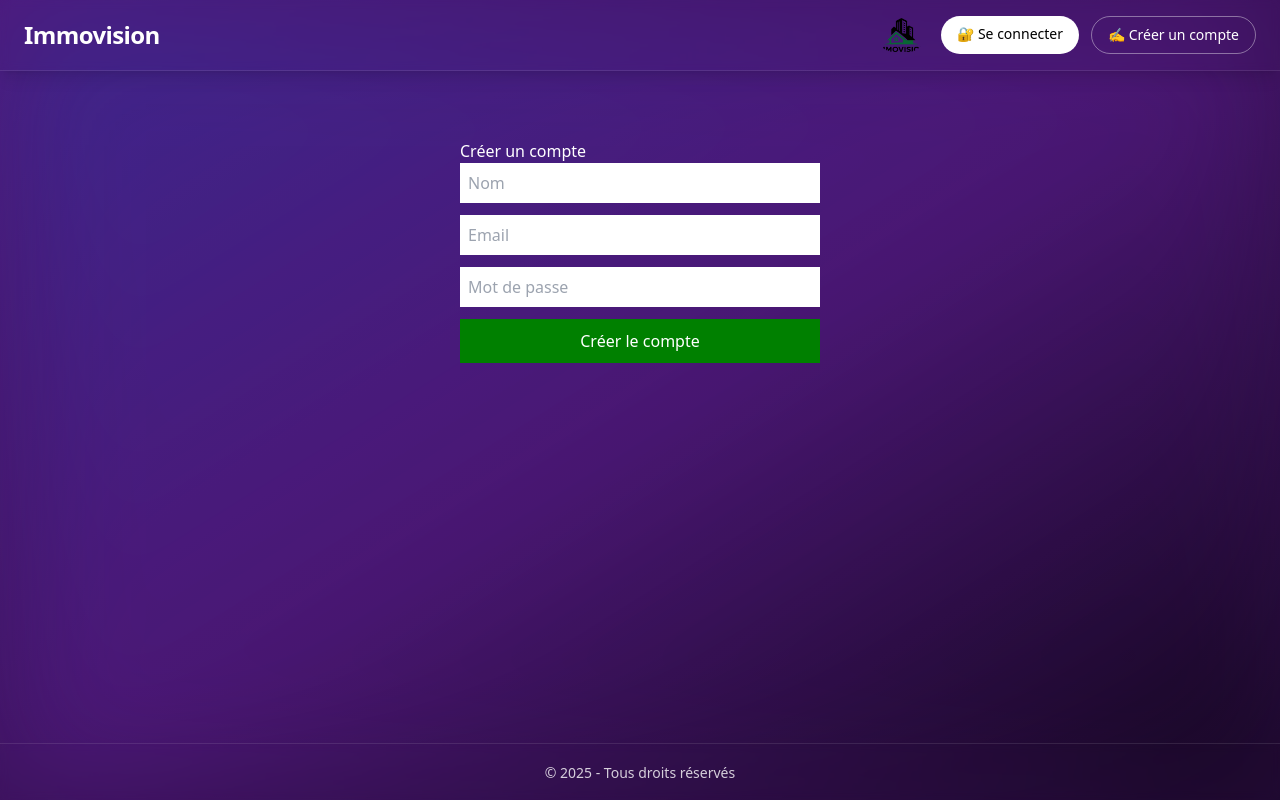
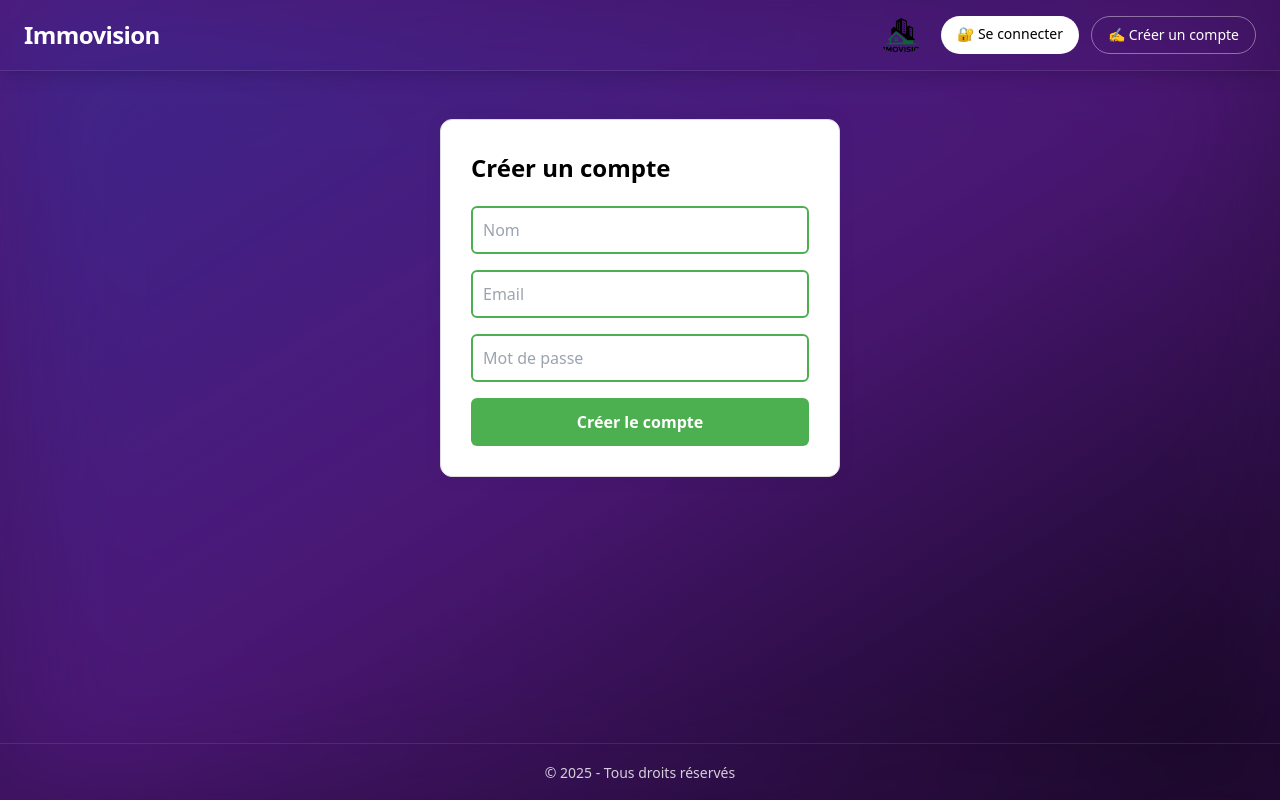
Before and after one commit to Rihpas/ImmovisionV2, a Next.js app: page /register in a window 1280 px wide. Built offline with nearby package versions, Linux system fonts and the light colour scheme.

Commit message:
correction register

```diff
--- a/app/register/page.tsx
+++ b/app/register/page.tsx
@@ -2,7 +2,7 @@
 
 import { useState, ChangeEvent, FormEvent } from 'react'
 
-export default function Page() {
+export default function RegisterPage() {
   const [formData, setFormData] = useState({
     nom: '',
     email: '',
@@ -30,7 +30,7 @@ export default function Page() {
     }
 
     try {
-      const res = await fetch('api/create', {
+      const res = await fetch('/api/create', {
         method: 'POST',
         headers: { 'Content-Type': 'application/json' },
         body: JSON.stringify({ nom, email, password })
@@ -48,11 +48,24 @@ export default function Page() {
   }
 
   return (
-    <div style={{ maxWidth: 400, margin: 'auto', padding: 20 }}>
-      <h1>Créer un compte</h1>
-      {error && <p style={{ color: 'red' }}>{error}</p>}
-      {successMessage && <p style={{ color: 'green' }}>{successMessage}</p>}
-      <form onSubmit={handleSubmit} style={{ display: 'flex', flexDirection: 'column', gap: 12 }}>
+    <div
+      style={{
+        maxWidth: '400px',
+        margin: '0 auto',
+        padding: '30px',
+        border: '1px solid #ddd',
+        borderRadius: '12px',
+        backgroundColor: '#fff',
+        color: '#000',
+        boxShadow: '0 0 20px rgba(0,0,0,0.05)'
+      }}
+    >
+      <h2 style={{ marginBottom: '20px', fontSize: '1.5rem', fontWeight: '600' }}>Créer un compte</h2>
+
+      {error && <p style={{ color: 'red', marginBottom: '10px' }}>{error}</p>}
+      {successMessage && <p style={{ color: 'green', marginBottom: '10px' }}>{successMessage}</p>}
+
+      <form onSubmit={handleSubmit} style={{ display: 'flex', flexDirection: 'column', gap: 16 }}>
         <input
           type="text"
           name="nom"
@@ -60,7 +73,14 @@ export default function Page() {
           value={formData.nom}
           onChange={handleChange}
           required
-          style={{ padding: 8 }}
+          style={{
+            padding: '10px',
+            border: '2px solid #4CAF50',
+            borderRadius: '6px',
+            outline: 'none',
+            color: '#000',
+            backgroundColor: '#fff'
+          }}
         />
         <input
           type="email"
@@ -69,7 +89,14 @@ export default function Page() {
           value={formData.email}
           onChange={handleChange}
           required
-          style={{ padding: 8 }}
+          style={{
+            padding: '10px',
+            border: '2px solid #4CAF50',
+            borderRadius: '6px',
+            outline: 'none',
+            color: '#000',
+            backgroundColor: '#fff'
+          }}
         />
         <input
           type="password"
@@ -78,9 +105,27 @@ export default function Page() {
           value={formData.password}
           onChange={handleChange}
           required
-          style={{ padding: 8 }}
+          style={{
+            padding: '10px',
+            border: '2px solid #4CAF50',
+            borderRadius: '6px',
+            outline: 'none',
+            color: '#000',
+            backgroundColor: '#fff'
+          }}
         />
-        <button type="submit" style={{ padding: 10, backgroundColor: 'green', color: 'white' }}>
+        <button
+          type="submit"
+          style={{
+            padding: '12px',
+            backgroundColor: '#4CAF50',
+            color: '#fff',
+            border: 'none',
+            borderRadius: '6px',
+            fontWeight: 'bold',
+            cursor: 'pointer'
+          }}
+        >
           Créer le compte
         </button>
       </form>
```
